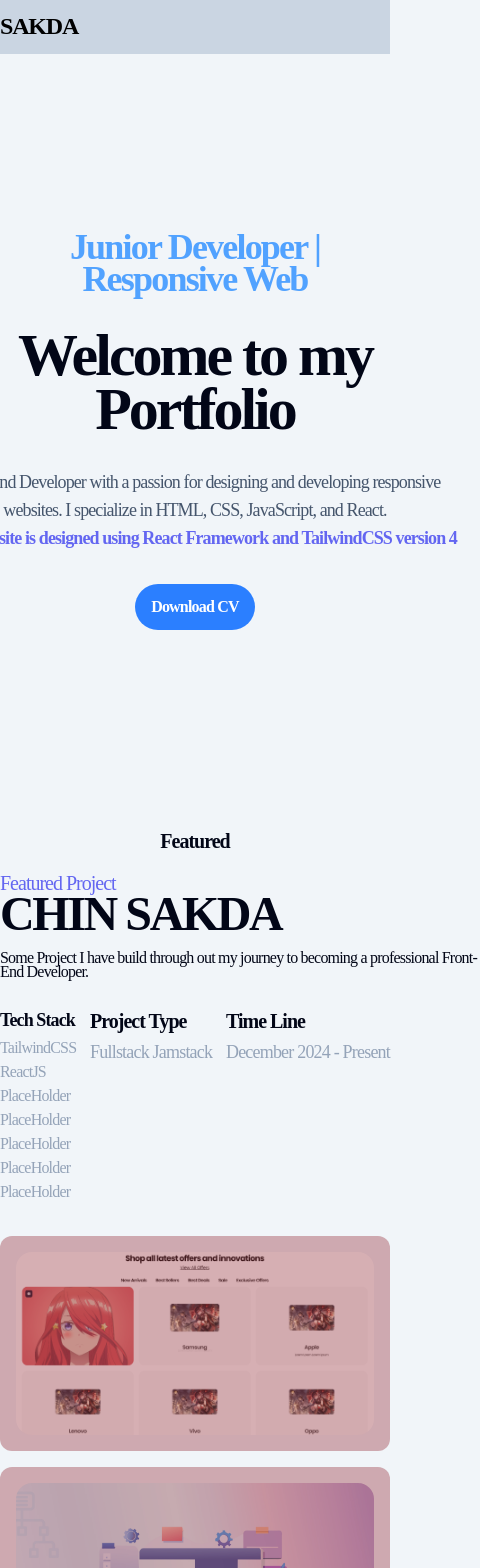
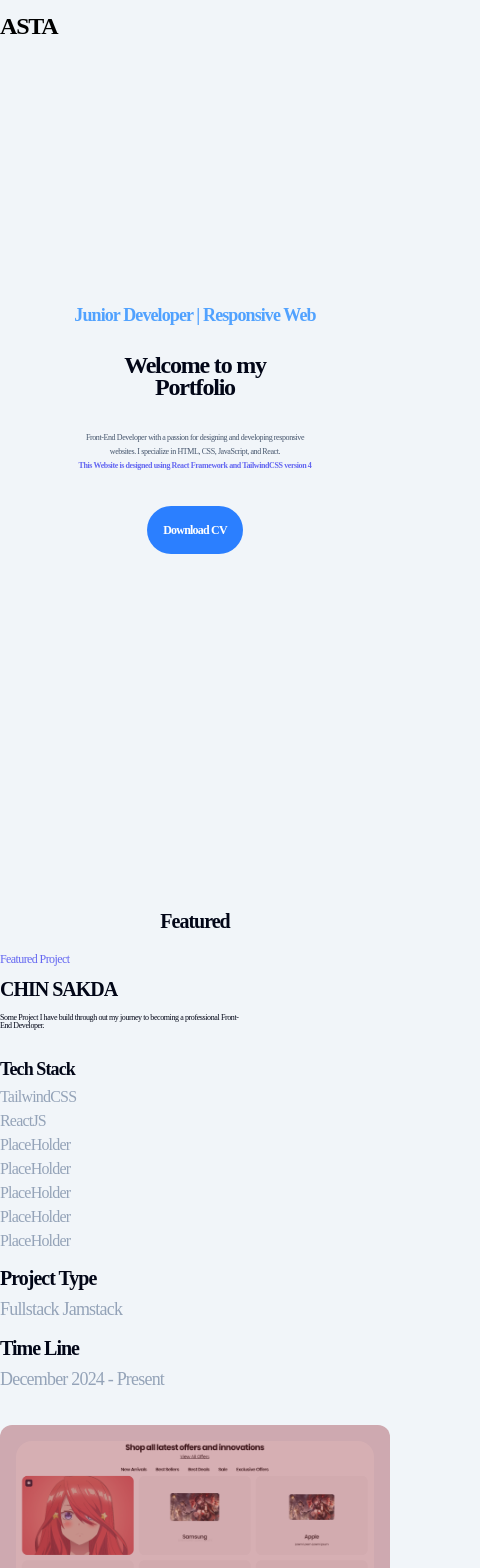
Before and after one commit to Zardd99/Porfolio, a React (Vite) app: page / in a window 390 px wide. Shown: the top 1568 px of the page, 480 px wide, since content can reach past the window. Built offline with nearby package versions, Linux system fonts and the light colour scheme.

Commit message:
Add Animation

```diff
--- a/src/App.jsx
+++ b/src/App.jsx
@@ -7,13 +7,16 @@ import Contact from "./components/Contact/Contact";
 const App = () => {
   return (
     <>
-      <div className="flex flex-col ml-auto mr-auto items-center md:sticky top-0 z-[9999] bg-slate-300">
+      <div className="flex flex-col ml-auto mr-auto items-center md:sticky top-0 z-[9999] bg-light">
         <Header />
       </div>
       <div className="flex flex-col ml-auto mr-auto items-center">
         <Hero />
+        <div className="p-10"></div>
         <Featured />
+        <div className="p-10"></div>
         <Project />
+        <div className="p-10"></div>
         <Contact />
       </div>
     </>
--- a/src/components/Contact/Contact.jsx
+++ b/src/components/Contact/Contact.jsx
@@ -24,11 +24,11 @@ const Contact = () => {
   };
 
   return (
-    <section className="contact bg-gray-100 py-12" id="contact">
+    <section className="contact container bg-light py-12" id="contact">
       <div className="container mx-auto px-4">
         <TextContent title={"Contact Me"} />
         <div className="p-4"></div>
-        <div className="max-w-2xl mx-auto bg-white p-8 rounded-lg shadow-lg">
+        <div className="max-w-md mx-auto bg-light p-8 rounded-lg shadow-lg">
           <form onSubmit={handleSubmit}>
             {/* Name Field */}
             <div className="mb-4">
--- a/src/components/DownloadCVButton/CVDownload.jsx
+++ b/src/components/DownloadCVButton/CVDownload.jsx
@@ -12,7 +12,7 @@ const CVDownload = () => {
 
   return (
     <a
-      className="hero__button font-semibold bg-blue-500 p-4 rounded-4xl text-white hover:bg-blue-400 hover:scale-105 transition-transform duration-300 ease-in-out"
+      className="hero__button font-semibold bg-blue-500 p-4 rounded-4xl text-white text-xs sm:text-sm md:text-base hover:bg-blue-400 hover:scale-105 transition-transform duration-300 ease-in-out"
       href="#hero"
       onClick={handleDownload}
     >
--- a/src/components/Featured/Featured.jsx
+++ b/src/components/Featured/Featured.jsx
@@ -21,17 +21,20 @@ const Featured = () => {
         <div className="p-4"></div>
         <div className="featured__content container flex">
           <div className="">
-            <h3 className="featured__subtitle text-indigo-500 text-xl font-light">
+            <h3 className="featured__subtitle text-indigo-500 text-xs sm:text-sm md:text-base lg:text-lg xl:text-xl font-light">
               {subtitle}
             </h3>
-            <h2 className="featured__title text-5xl font-black mb-4">
+            <div className="p-2"></div>
+            <h2 className="featured__title text-xl sm:text-2xl md:text-3xl lg:text-4xl xl:text-5xl font-black mb-4">
               {title}
             </h2>
-            <p className="featured__description w-[60ch]">{description}</p>
+            <p className="featured__description w-[60ch] text-[0.5rem] sm:text-xs md:text-sm lg:text-base xl:text-lg">
+              {description}
+            </p>
           </div>
         </div>
         <div className="p-4"></div>
-        <div className="featured__details container flex w-full justify-between">
+        <div className="featured__details container flex flex-col md:flex-row gap-4 md:gap-0 w-full justify-between">
           <div>
             <h4 className="text-lg md:text-xl">Tech Stack</h4>
             <ul className="text-base md:text-lg text-slate-400 mt-2">
--- a/src/components/Header/Header.jsx
+++ b/src/components/Header/Header.jsx
@@ -38,7 +38,7 @@ const Header = () => {
       className="flex justify-between items-center py-4 container text-black relative top-0 left-0"
       id="header"
     >
-      <h1 className="uppercase font-semibold text-2xl">SAKDA</h1>
+      <h1 className="uppercase font-semibold text-2xl">ASTA</h1>
       <nav className="flex">
         <ul className="md:flex justify-between hidden gap-4">
           {HEADER_MENU_ITEMS.map((item, index) => (
--- a/src/components/Hero/Hero.jsx
+++ b/src/components/Hero/Hero.jsx
@@ -23,13 +23,13 @@ const Hero = () => {
         className="hero container flex flex-col gap-8 items-center justify-center mt[50%] leading-[0.9em] text-center tracking-tighter h-[calc(100vh-90px)]"
         id="hero"
       >
-        <h2 className="hero__subtitle text-4xl font-semibold text-blue-400">
+        <h2 className="hero__subtitle text-lg sm:text-xl md:text-2xl lg:text-3xl xl:text-4xl font-semibold text-blue-400">
           {subtitle}
         </h2>
-        <h1 className="hero__title text-6xl font-black ">
+        <h1 className="hero__title text-2xl sm:text-3xl md:text-4xl lg:text-5xl xl:text-6xl font-black ">
           {title} <br /> {title2}{" "}
         </h1>
-        <p className="hero__description w-[60ch] text-slate-600 text-lg">
+        <p className="hero__description w-[60ch] text-slate-600 text-[0.5rem] sm:text-xs md:text-sm lg:text-base xl:text-lg">
           {description} <br />
           <strong>{description2}</strong>
         </p>
--- /dev/null
+++ b/src/components/Img-grid/ImageGrid.css
@@ -0,0 +1,16 @@
+.opacity-0 {
+  opacity: 0;
+  transform: translateX(-100px);
+}
+
+.slide-in {
+  opacity: 1;
+  transform: translateX(0);
+  transition: all 1s ease-in-out;
+}
+
+.transition-back {
+  opacity: 0;
+  transform: translateX(-100px);
+  transition: all 1s ease-in-out;
+}
--- a/src/components/Img-grid/ImageGrid.jsx
+++ b/src/components/Img-grid/ImageGrid.jsx
@@ -1,3 +1,6 @@
+import "./ImageGrid.css";
+
+import { useEffect, useRef } from "react";
 import img from "../../assets/Feature.jpg";
 import project1 from "../../assets/project1.png";
 import project2 from "../../assets/project2.webp";
@@ -19,11 +22,41 @@ const images = [
 ];
 
 const ImageGrid = () => {
+  const imageRefs = useRef([]);
+
+  useEffect(() => {
+    const observer = new IntersectionObserver(
+      (entries) => {
+        entries.forEach((entry) => {
+          if (entry.isIntersecting) {
+            entry.target.classList.add("slide-in");
+          } else {
+            entry.target.classList.remove("slide-in");
+          }
+        });
+      },
+      {
+        threshold: 0.1,
+      }
+    );
+
+    imageRefs.current.forEach((image) => {
+      if (image) observer.observe(image);
+    });
+
+    return () => {
+      imageRefs.current.forEach((image) => {
+        if (image) observer.unobserve(image);
+      });
+    };
+  }, []);
+
   return (
     <div className="grid grid-cols-1 md:grid-cols-2 gap-4">
       {images.map((src, index) => (
         <div
-          className="rounded-xl flex items-center justify-center relative overflow-hidden p-4"
+          ref={(el) => (imageRefs.current[index] = el)}
+          className="rounded-xl flex items-center justify-center relative overflow-hidden p-4 opacity-0 transform transition duration-1000 ease-in-out"
           key={index}
         >
           <img
--- /dev/null
+++ b/src/components/Project/Project.css
@@ -0,0 +1,10 @@
+.opacity-0 {
+  opacity: 0;
+  transform: translateX(-100px);
+}
+
+.slide-in {
+  opacity: 1;
+  transform: translateX(0);
+  transition: all 1s ease-in-out;
+}
--- a/src/components/Project/Project.jsx
+++ b/src/components/Project/Project.jsx
@@ -1,44 +1,75 @@
+import { useEffect, useRef } from "react";
 import TextContent from "../TextContent/TextContent";
-import img from "../../assets/Project1.png";
+import img from "../../assets/Project2.webp";
 import img2 from "../../assets/Feature.jpg";
 
 const Project = () => {
+  const imageRefs = useRef([]);
+
+  useEffect(() => {
+    const observer = new IntersectionObserver(
+      (entries) => {
+        entries.forEach((entry) => {
+          if (entry.isIntersecting) {
+            entry.target.classList.add("slide-in");
+          } else {
+            entry.target.classList.remove("slide-in");
+          }
+        });
+      },
+      {
+        threshold: 0.1,
+      }
+    );
+
+    imageRefs.current.forEach((image) => {
+      if (image) observer.observe(image);
+    });
+
+    return () => {
+      imageRefs.current.forEach((image) => {
+        if (image) observer.unobserve(image);
+      });
+    };
+  }, []);
+
   return (
     <div>
       <section className="project container" id="project">
         <TextContent title={"Project"} />
-        <div className="p-4"></div>
+        <div className="p-10"></div>
         <div className="grid grid-cols-1 md:grid-cols-2 gap-8">
           {/* First Row */}
           <div className="flex flex-col items-center justify-center order-1 md:order-none">
-            <h4 className="text-slate-600 text-3xl font-semibold uppercase mb-4">
+            <h4 className="text-slate-600 text-base sm:text-lg md:text-xl lg:text-2xl xl:text-3xl font-semibold uppercase mb-4">
               Samsung Clone
             </h4>
-            <p className="text-slate-500 text-xl font-light tracking-tighter leading-[0.9rem]">
+            <p className="text-slate-500 text-[0.5rem] sm:text-xs md:text-sm lg:text-base xl:text-lg font-light tracking-tighter leading-[0.9rem] text-center">
               Clone Samsung Web Application using ReactJS
             </p>
           </div>
           <div className="flex flex-col items-center justify-center order-2 md:order-none">
             <img
-              className="object-cover rounded-2xl"
+              ref={(el) => (imageRefs.current[0] = el)}
+              className="object-cover rounded-2xl opacity-0 transform transition duration-1000 ease-in-out"
               src={img}
               alt="Todo App"
             />
           </div>
-
           {/* Second Row */}
           <div className="flex flex-col items-center justify-center order-4 md:order-none">
             <img
-              className="object-cover rounded-2xl"
+              ref={(el) => (imageRefs.current[1] = el)}
+              className="object-cover rounded-2xl opacity-0 transform transition duration-1000 ease-in-out"
               src={img2}
               alt="Calculator App"
             />
           </div>
           <div className="flex flex-col items-center justify-center order-3 md:order-none">
-            <h4 className="text-slate-600 text-3xl font-semibold uppercase mb-4">
+            <h4 className="text-slate-600 text-base sm:text-lg md:text-xl lg:text-2xl xl:text-3xl font-semibold uppercase mb-4">
               Calculator App
             </h4>
-            <p className="text-slate-500 text-xl font-light tracking-tighter leading-[0.9rem]">
+            <p className="text-slate-500 text-[0.5rem] sm:text-xs md:text-sm lg:text-base xl:text-lg font-light tracking-tighter leading-[0.9rem] text-center">
               Calculator Web Application using ReactJS
             </p>
           </div>
--- a/src/index.css
+++ b/src/index.css
@@ -1,4 +1,5 @@
 @import "tailwindcss";
+@layer theme, base, components, utilities;
 @import url("https://fonts.googleapis.com/css2?family=Poppins:wght@400;500;600&display=swap");
 
 @theme {
```
